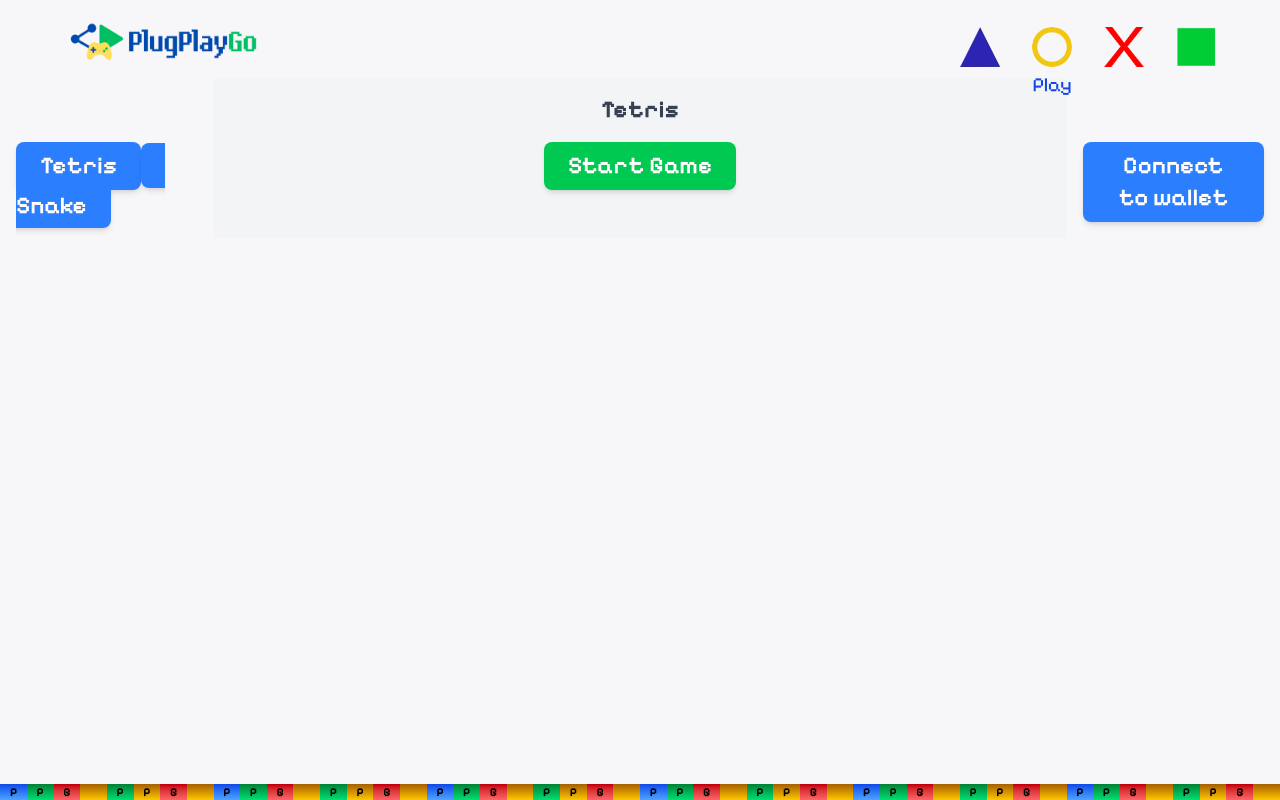
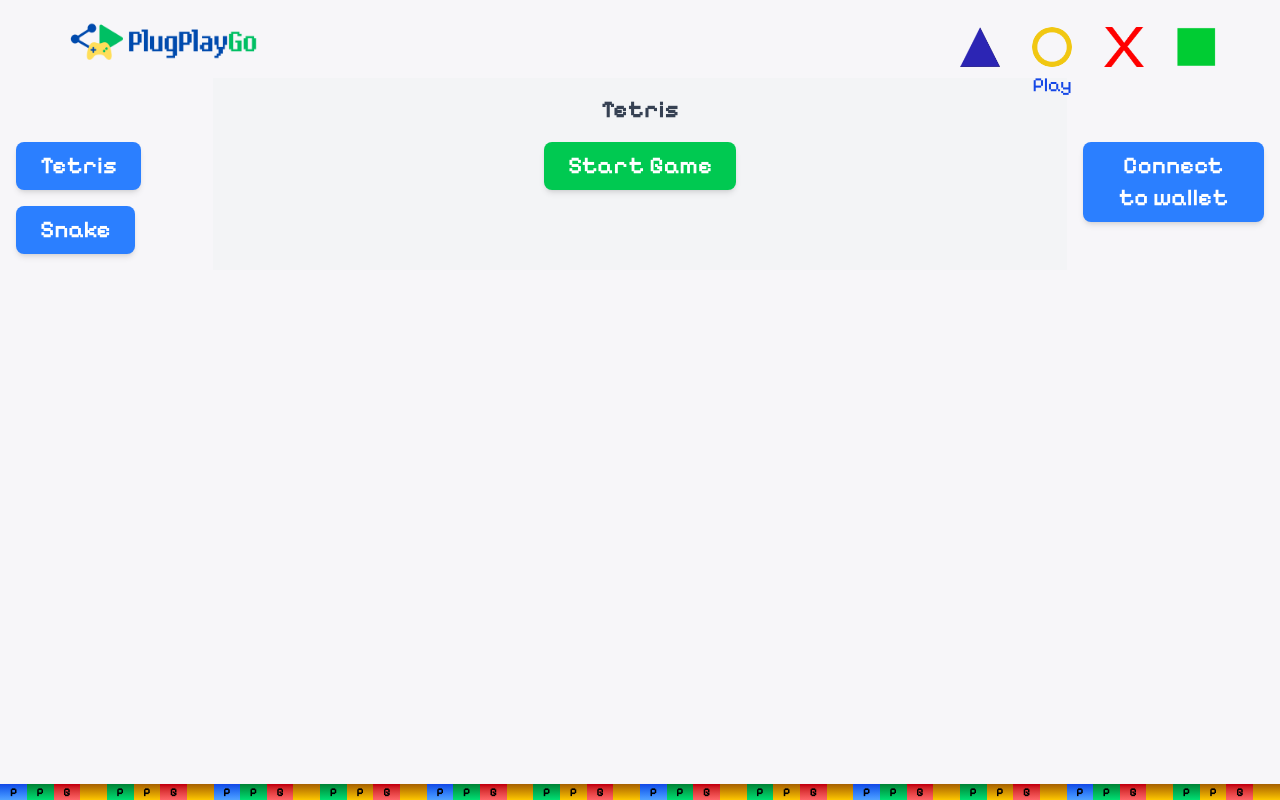
Before and after one commit to IzanamiiDevv/ppg-tetris-deployment, a React (Vite) app in the folder client/: page /play in a window 1280 px wide. Built offline with nearby package versions, Linux system fonts and the light colour scheme; a web font is replaced by a local one.

Commit message:
chore: change color and position of button

```diff
--- a/client/src/routes/play.tsx
+++ b/client/src/routes/play.tsx
@@ -18,13 +18,14 @@ function Play() {
         >
           Tetris
         </button>
-        <Link
-          to="/snake"
-          className="relative px-6 py-2 mt-4 text-white font-semibold bg-blue-500 rounded-lg overflow-hidden shadow-md transition-all duration-300 ease-in-out
+        <Link to="/snake">
+          <button
+            className="relative px-6 py-2 text-white font-semibold bg-blue-500 rounded-lg overflow-hidden shadow-md transition-all duration-300 ease-in-out
         before:absolute before:inset-0 before:bg-white/20 before:scale-x-0 before:origin-left before:transition-transform before:duration-300
-        hover:before:scale-x-100 hover:text-blue-900 hover:border-blue-500 hover:border-2"
-        >
-          Snake
+        hover:before:scale-x-100 hover:text-blue-900 hover:border-blue-500 hover:border-2 flex mt-4"
+          >
+            Snake
+          </button>
         </Link>
       </div>
       <div className="flex-1 bg-gray-100 p-4 text-center text-blue-700 text-2xl">
--- a/client/src/routes/snake.tsx
+++ b/client/src/routes/snake.tsx
@@ -240,7 +240,7 @@ export default function Snake() {
       <div
         ref={gameContainerRef}
         id="gameContainer"
-        className="w-[40vw] h-[40vw] bg-indigo-600 border-8 border-slate-500 rounded-lg shadow-lg grid grid-cols-40"
+        className="w-[40vw] h-[40vw] bg-blue-700 border-8 border-yellow-400 rounded-lg shadow-lg grid grid-cols-40"
         style={{
           gridTemplateColumns: `repeat(${GAME_PIXEL_COUNT}, 1fr)`,
           gridTemplateRows: `repeat(${GAME_PIXEL_COUNT}, 1fr)`,
@@ -274,7 +274,7 @@ export default function Snake() {
           </button>
           <button
             id="downButton"
-            className="text-5xl"
+            className="text-5xl mt-8"
             onClick={() => changeDirection(DOWN_DIR)}
           >
             🔽
@@ -304,8 +304,8 @@ export default function Snake() {
         }
 
         .snakeBodyPixel {
-          background-color: #50C878;
-          box-shadow: 0 0 5px #50C878;
+          background-color: #4ADE80;
+          box-shadow: 0 0 5px #15803D;
           border-radius: 20%;
         }
 
```
